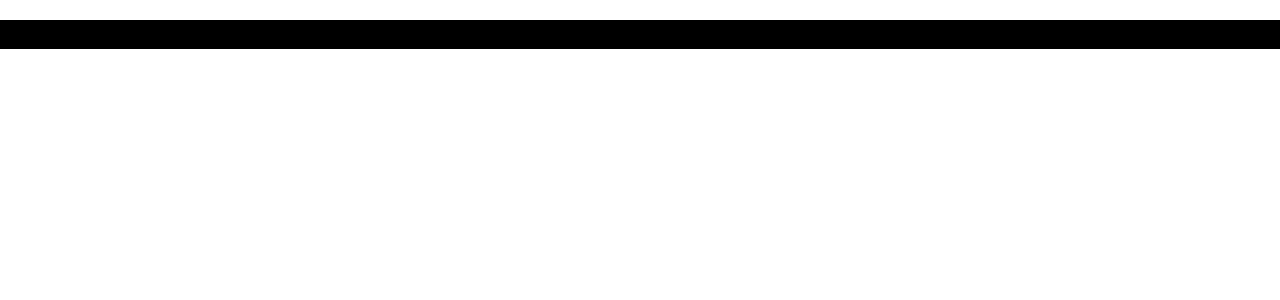
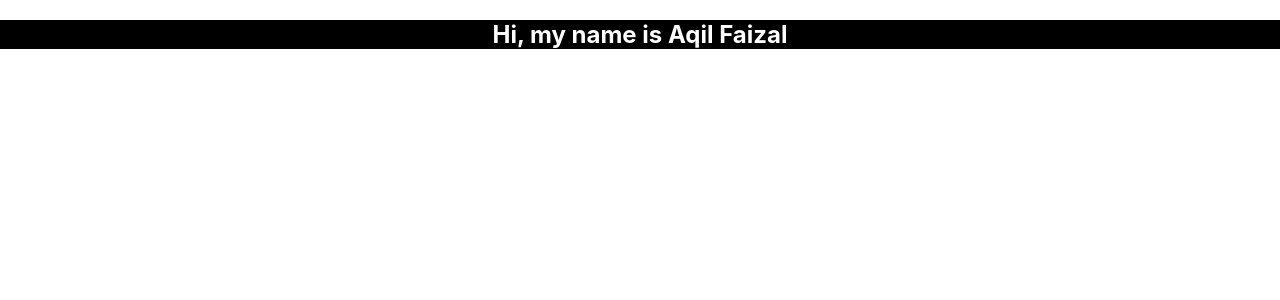
Before and after one commit to aqil18/personal-website-v2, a React (Create React App) app in the folder website/: page / in a window 1280 px wide. Shown: the top 300 px of the page. Built offline with nearby package versions, Linux system fonts and the light colour scheme.

Commit message:
White text on the move

```diff
--- a/website/src/components/IntroCard/IntroCard.js
+++ b/website/src/components/IntroCard/IntroCard.js
@@ -1,8 +1,9 @@
 // Displays greeting
+import "./Intro.css";
 
 function IntroCard({ username }) {
   return (
-    <h2>Hi, my name is {username}</h2>
+    <h2 className="container">Hi, my name is {username}</h2>
   );
 }
 export default IntroCard;
```
Also changed, not shown: website/src/components/IntroCard/Intro.css (renamed from website/src/containers/Intro/Intro.css).
